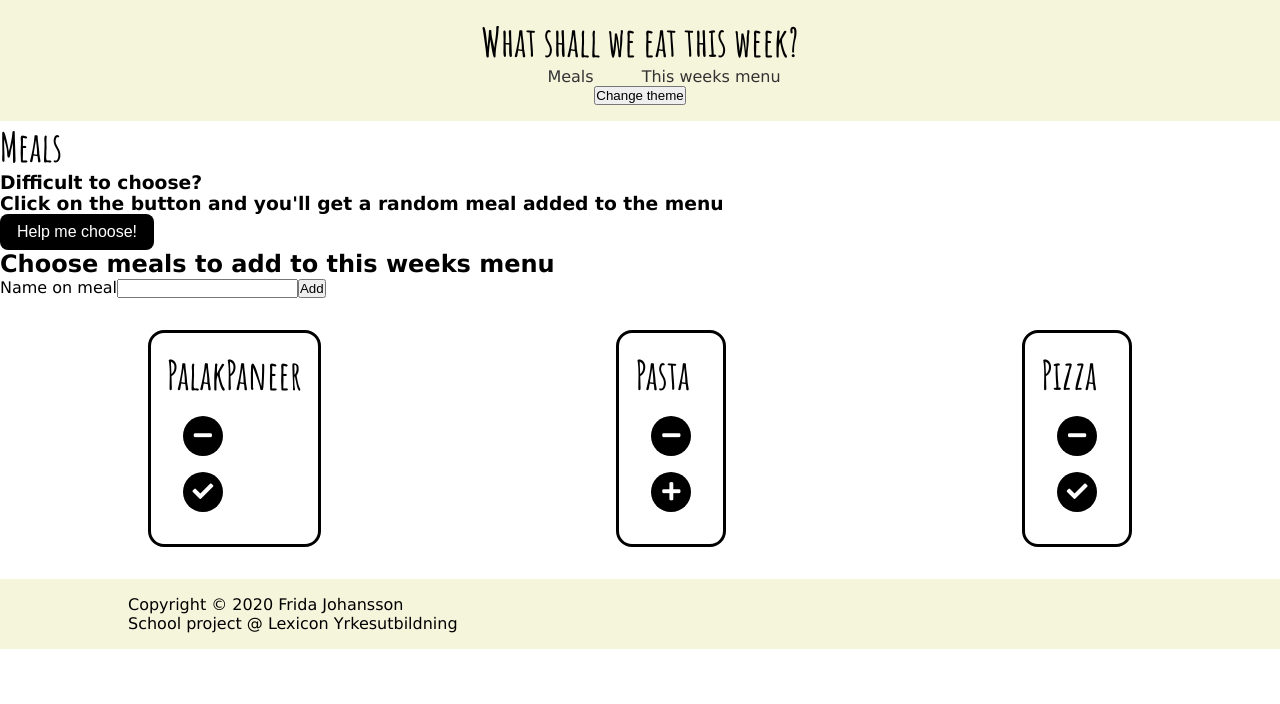
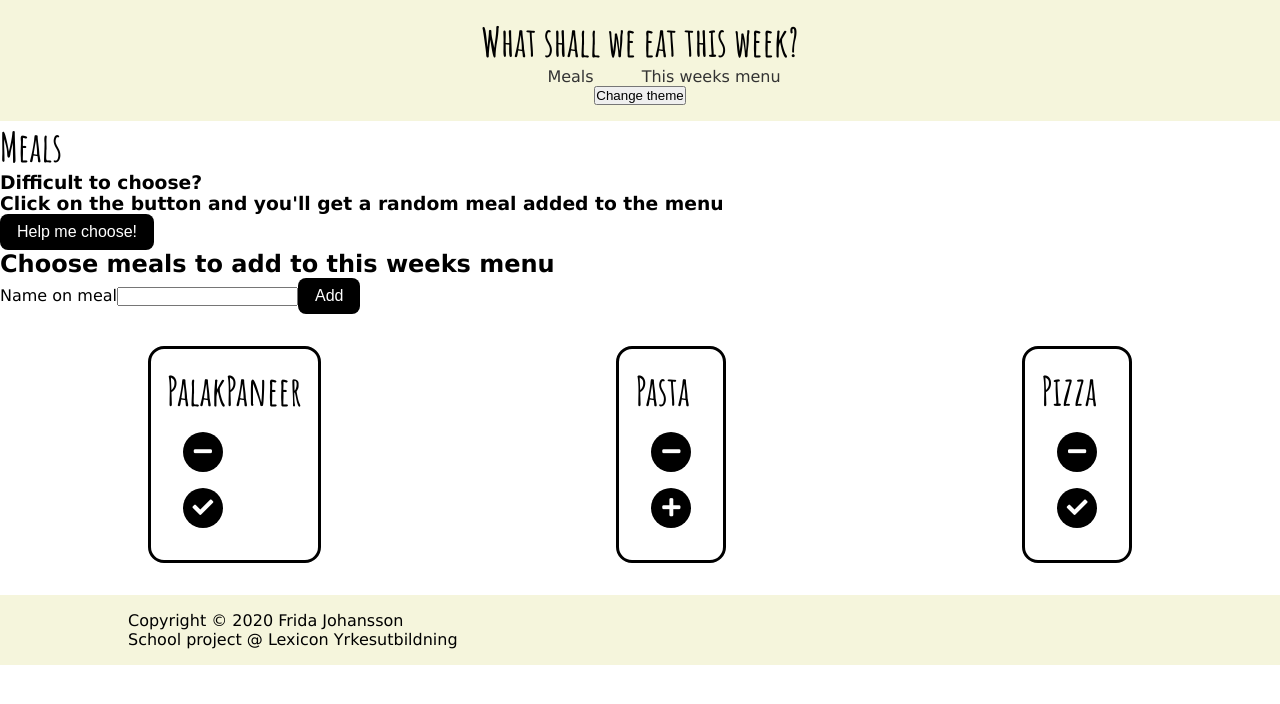
Before and after one commit to johanssonfridamaria/meals-of-the-week-app, a Vue app: page / in a window 1280 px wide. Shown: the top 704 px of the page. Built offline with nearby package versions, Linux system fonts and the light colour scheme.

Commit message:
added class to btn

```diff
--- a/src/components/Meals/AddMeal.vue
+++ b/src/components/Meals/AddMeal.vue
@@ -2,7 +2,7 @@
   <div>
     <label for="name">Name on meal</label>
     <input type="text" id="name" v-model="name" />
-    <button @click="add">Add</button>
+    <button class="btn" @click="add">Add</button>
   </div>
 </template>
 
```
